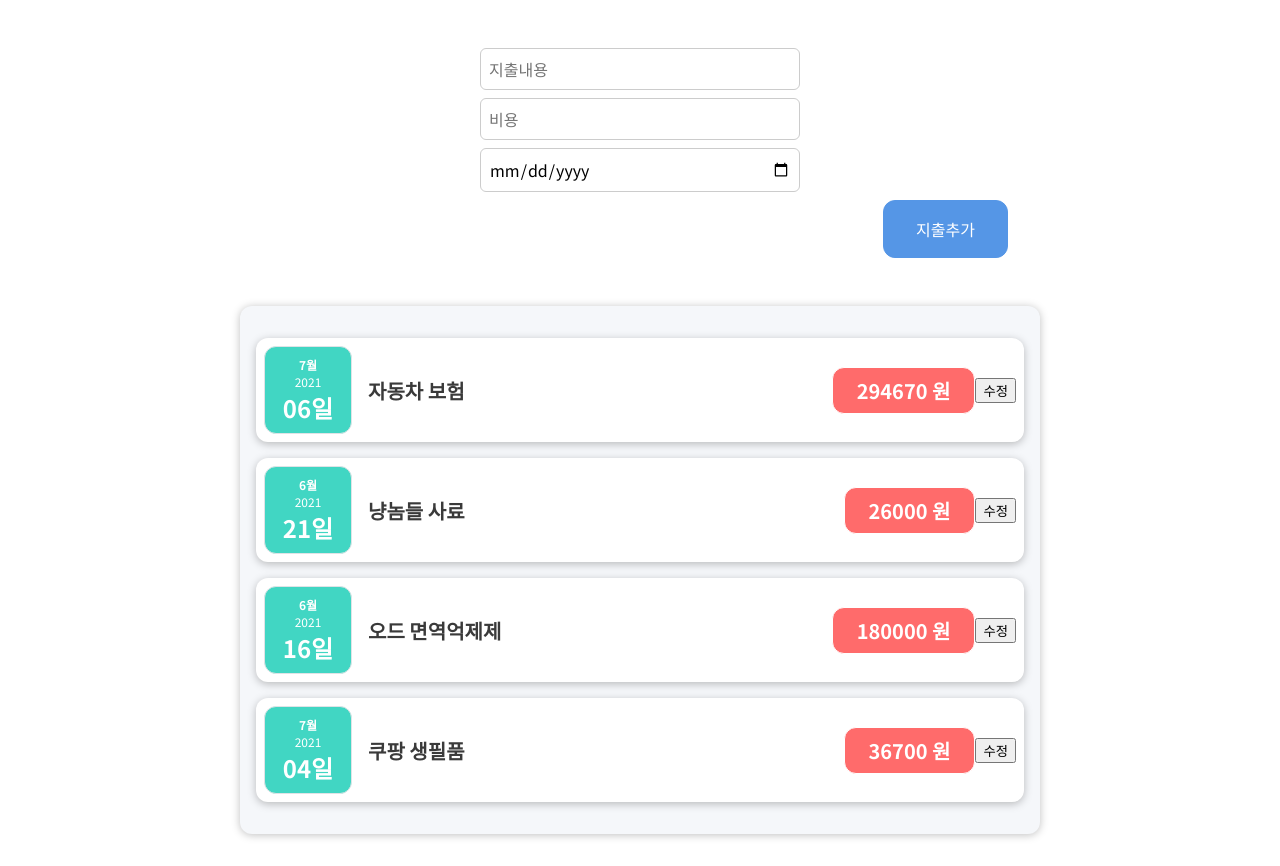
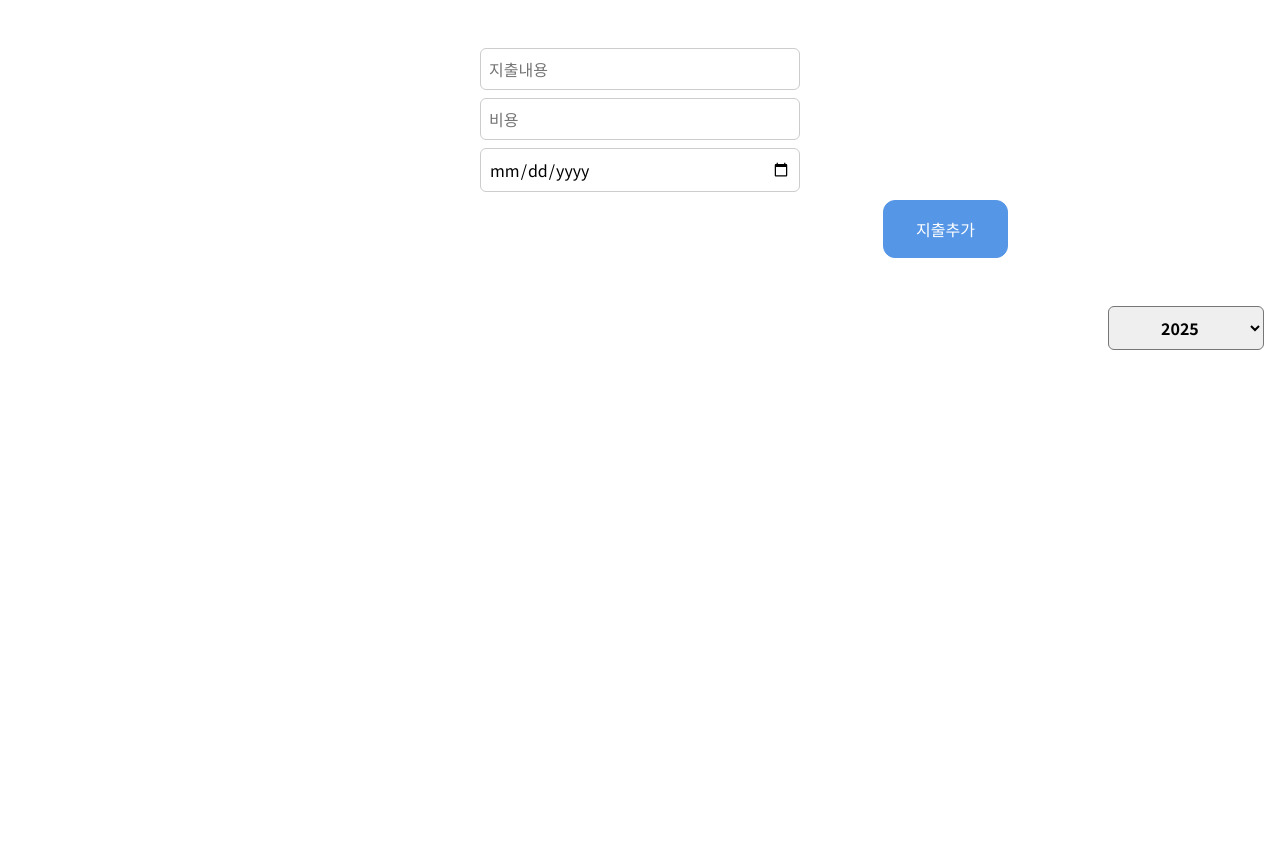
Before and after one commit to glenn-a810/Study, a React (Create React App) app in the folder expense-tracker/: page / in a window 1280 px wide. After the commit the page ends 800 px from the top, so only its background shows below. Built offline with nearby package versions, Linux system fonts and the light colour scheme.

Commit message:
state/props에서 불러온 값을 기본으로 필터링하기 위한 ui

```diff
--- /dev/null
+++ b/expense-tracker/src/components/Expenses/ExpenseFilter.css
@@ -0,0 +1,24 @@
+.expenses-filter {
+    color: white;
+    padding: 0 1rem;
+}
+
+.expenses-filter__control {
+    display: flex;
+    width: 100%;
+    align-items: center;
+    justify-content: space-between;
+    margin: 1rem 0;
+}
+
+.expenses-filter label {
+    font-weight: bold;
+    margin-bottom: 0.5rem;
+}
+
+.expenses-filter select {
+    font: inherit;
+    padding: 0.5rem 3rem;
+    font-weight: bold;
+    border-radius: 6px;
+}
--- /dev/null
+++ b/expense-tracker/src/components/Expenses/ExpenseFilter.js
@@ -0,0 +1,23 @@
+import React from 'react'
+import './ExpenseFilter.css'
+
+const ExpenseFilter = () => {
+    return (
+        <div className='expenses-filter'>
+            <div className='expenses-filter__control'>
+                <label>연도 별 필터링</label>
+                <select>
+                    <option value='2025'>2025</option>
+                    <option value='2024'>2024</option>
+                    <option value='2023'>2023</option>
+                    <option value='2022'>2022</option>
+                    <option value='2021'>2021</option>
+                    <option value='2020'>2020</option>
+                    <option value='2019'>2019</option>
+                </select>
+            </div>
+        </div>
+    )
+}
+
+export default ExpenseFilter
--- a/expense-tracker/src/components/Expenses/Expenses.js
+++ b/expense-tracker/src/components/Expenses/Expenses.js
@@ -1,16 +1,35 @@
 import React from 'react'
 import ExpenseItem from './ExpenseItem'
 import Card from '../UI/Card'
+import ExpenseFilter from './ExpenseFilter'
 import './Expenses.css'
 
 const Expenses = (props) => {
     return(
-        <Card className='expenses'>
-            <ExpenseItem title={props.expenses[0].title} amount={props.expenses[0].amount} date={props.expenses[0].date} />
-            <ExpenseItem title={props.expenses[1].title} amount={props.expenses[1].amount} date={props.expenses[1].date}  />
-            <ExpenseItem title={props.expenses[2].title} amount={props.expenses[2].amount} date={props.expenses[2].date}  />
-            <ExpenseItem title={props.expenses[3].title} amount={props.expenses[3].amount} date={props.expenses[3].date}  />
-        </Card>
+        <ExpenseFilter>
+            <Card className='expenses'>
+                <ExpenseItem
+                    title={props.expenses[0].title}
+                    amount={props.expenses[0].amount}
+                    date={props.expenses[0].date}
+                />
+                <ExpenseItem
+                    title={props.expenses[1].title}
+                    amount={props.expenses[1].amount}
+                    date={props.expenses[1].date}
+                />
+                <ExpenseItem
+                    title={props.expenses[2].title}
+                    amount={props.expenses[2].amount}
+                    date={props.expenses[2].date}
+                />
+                <ExpenseItem
+                    title={props.expenses[3].title}
+                    amount={props.expenses[3].amount}
+                    date={props.expenses[3].date}
+                />
+            </Card>
+        </ExpenseFilter>
     )
 }
 
```
